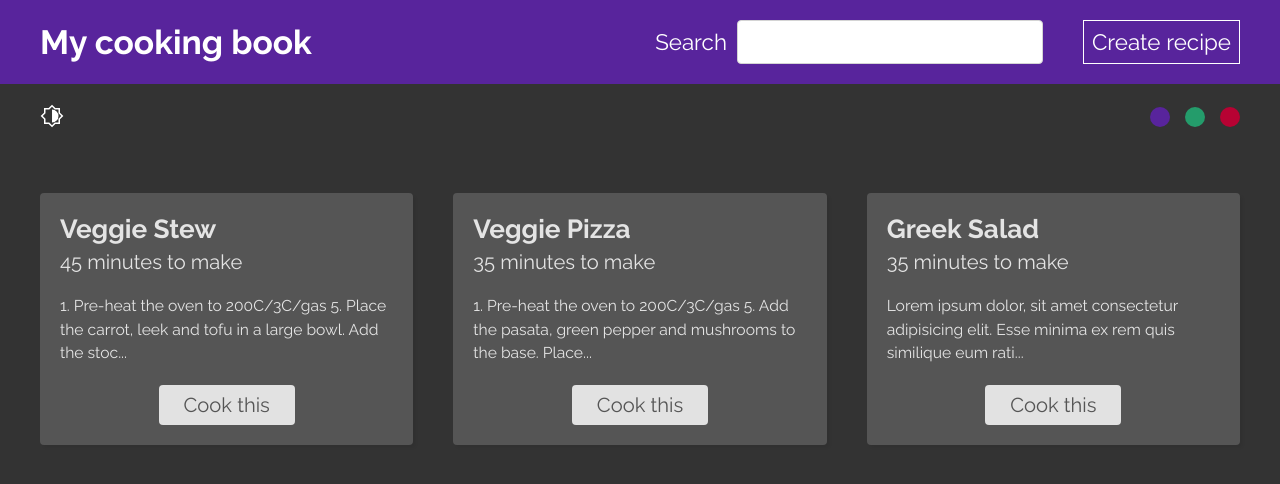
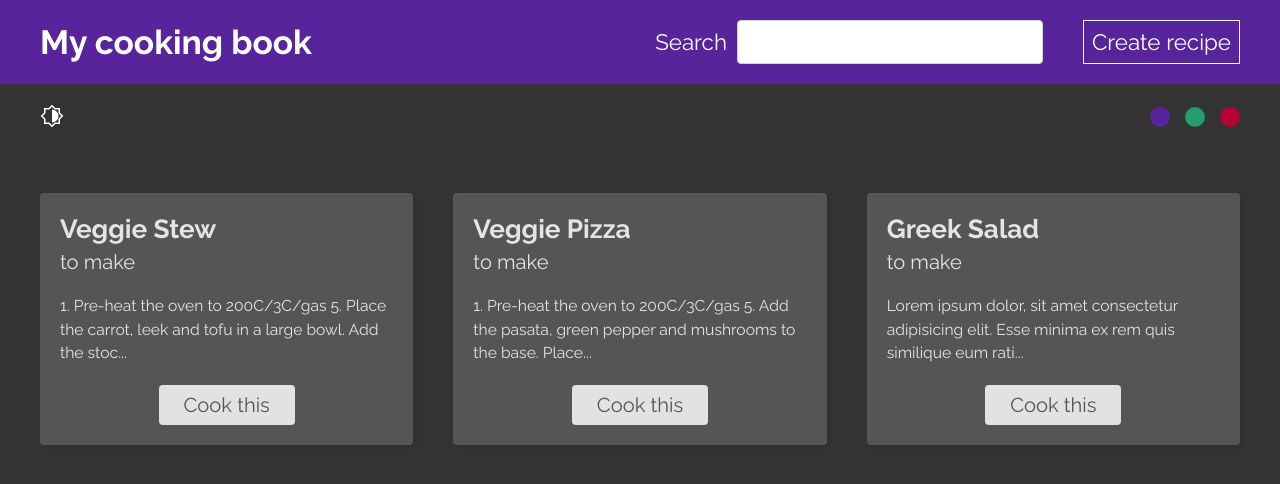
Before and after one commit to agapoli89/My-cooking-book, a React (Create React App) app: page / in a window 1280 px wide. Shown: the top 484 px of the page. Built offline with nearby package versions, Linux system fonts and the light colour scheme; data requests are answered from the project's data file.

Commit message:
fix time data

```diff
--- a/src/components/RecipeList.js
+++ b/src/components/RecipeList.js
@@ -13,7 +13,7 @@ export default function RecipeList({ recipies }) {
         {recipies.map(recipe => (
             <div key={recipe.id} className={`card ${mode}`}>
                 <h3>{recipe.title}</h3>
-                <p>{recipe.cookingTime} to make</p>
+                <p>{recipe.time} to make</p>
                 <div>{recipe.method.substring(0,100)}...</div>
                 <Link to={`/recipes/${recipe.id}`}>Cook this</Link>
             </div>
```
